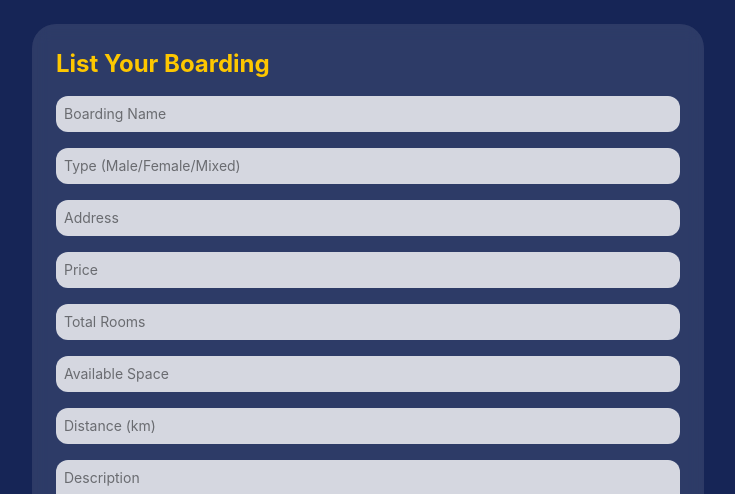
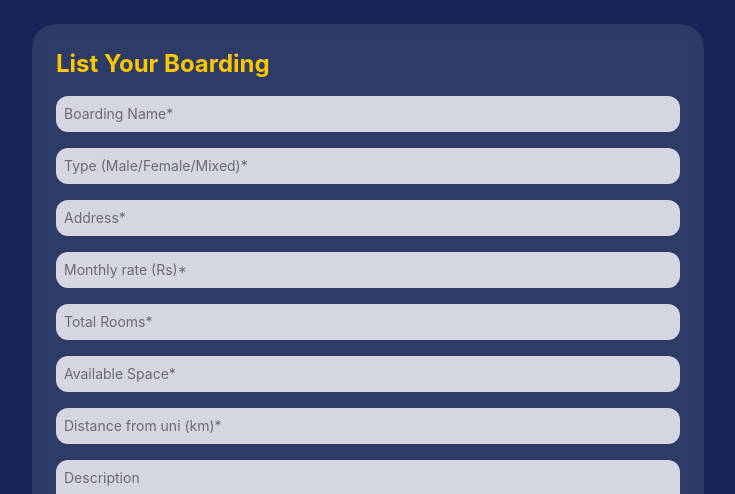
Before and after one commit to udithindrachapa26-u/SabaraStay_FrontEnd, a React (Vite) app: page /list-property in a window 1280 px wide. Shown: the top 494 px of the page, without its empty margins (272-1007 px from the left). Built offline with nearby package versions, Linux system fonts and the light colour scheme.

Commit message:
Do some modifications.

```diff
--- a/src/pages/BoardingDetails.jsx
+++ b/src/pages/BoardingDetails.jsx
@@ -13,6 +13,7 @@ export default function BoardingDetails() {
   const [comment, setComment] = useState("");
   const [reviews, setReviews] = useState([]);
   const [feedback, setFeedback] = useState({ message: "", type: "" });
+  const [showBookingConfirm, setShowBookingConfirm] = useState(false);
 
   // LOAD REVIEWS
   useEffect(() => {
@@ -30,7 +31,7 @@ export default function BoardingDetails() {
   };
 
   // BOOK NOW
-  const handleBookNow = async () => {
+  const handleBookNow = () => {
     const token = localStorage.getItem("token");
 
     if (!token) {
@@ -38,6 +39,12 @@ export default function BoardingDetails() {
       navigate("/login");
       return;
     }
+
+    setShowBookingConfirm(true);
+  };
+
+  const confirmBooking = async () => {
+    setShowBookingConfirm(false);
 
     try {
       await createBooking(boardingId);
@@ -47,6 +54,11 @@ export default function BoardingDetails() {
       console.error(error);
       setFeedback({ message: "Booking failed. Please try again.", type: "error" });
     }
+  };
+
+  const cancelBooking = () => {
+    setShowBookingConfirm(false);
+    setFeedback({ message: "Booking canceled.", type: "error" });
   };
 
   // ADD REVIEW
@@ -240,12 +252,39 @@ export default function BoardingDetails() {
               LKR 8,000
             </h3>
 
+            {showBookingConfirm ? (
+              <div className="mt-6 space-y-4 rounded-3xl border border-indigo-100 bg-indigo-50 p-5">
+                <div className="text-sm font-semibold text-indigo-900">
+                  Confirm Booking
+                </div>
+                <p className="text-sm text-gray-700">
+                  Are you sure you want to book this boarding? Please confirm to complete your reservation.
+                </p>
+                <div className="flex gap-3">
+                  <button
+                    type="button"
+                    onClick={cancelBooking}
+                    className="flex-1 rounded-xl border border-gray-300 bg-white py-2 text-sm font-semibold text-gray-700 hover:bg-gray-50"
+                  >
+                    Back
+                  </button>
+                  <button
+                    type="button"
+                    onClick={confirmBooking}
+                    className="flex-1 rounded-xl bg-blue-700 py-2 text-sm font-semibold text-white hover:bg-blue-800"
+                  >
+                    Confirm
+                  </button>
+                </div>
+              </div>
+            ) : (
               <button
                 onClick={handleBookNow}
                 className="mt-4 w-full bg-blue-700 text-white py-2 rounded-lg hover:bg-blue-800"
               >
                 Book Boarding
               </button>
+            )}
           </div>
         </div>
       </div>
--- a/src/pages/Home.jsx
+++ b/src/pages/Home.jsx
@@ -37,7 +37,7 @@ export default function Home() {
               { icon: "🎓", label: "For Lecturers" },
               {
                 icon: "📍",
-                label: "List Property",
+                label: "Add Property",
                 action: () => navigate("/list-property"), // ✅ ADD
               },
             ].map((item, i) => (
--- a/src/pages/ListProperty.jsx
+++ b/src/pages/ListProperty.jsx
@@ -101,13 +101,13 @@ export default function ListProperty() {
           </div>
         )}
 
-        <input name="boardingName" onChange={handleChange} placeholder="Boarding Name" className="input" />
-        <input name="boardingType" onChange={handleChange} placeholder="Type (Male/Female/Mixed)" className="input" />
-        <input name="address" onChange={handleChange} placeholder="Address" className="input" />
-        <input name="price" type="number" onChange={handleChange} placeholder="Price" className="input" />
-        <input name="totalRooms" type="number" onChange={handleChange} placeholder="Total Rooms" className="input" />
-        <input name="availableSpace" type="number" onChange={handleChange} placeholder="Available Space" className="input" />
-        <input name="distance" type="number" step="0.1" onChange={handleChange} placeholder="Distance (km)" className="input" />
+        <input name="boardingName" onChange={handleChange} placeholder="Boarding Name*" className="input" />
+        <input name="boardingType" onChange={handleChange} placeholder="Type (Male/Female/Mixed)*" className="input" />
+        <input name="address" onChange={handleChange} placeholder="Address*" className="input" />
+        <input name="price" type="number" onChange={handleChange} placeholder="Monthly rate (Rs)*" className="input" />
+        <input name="totalRooms" type="number" onChange={handleChange} placeholder="Total Rooms*" className="input" />
+        <input name="availableSpace" type="number" onChange={handleChange} placeholder="Available Space*" className="input" />
+        <input name="distance" type="number" step="0.1" onChange={handleChange} placeholder="Distance from uni (km)*" className="input" />
 
         <textarea name="description" onChange={handleChange} placeholder="Description" className="input h-24" />
 
```
Lines whose indentation alone changed are shown as unchanged.
